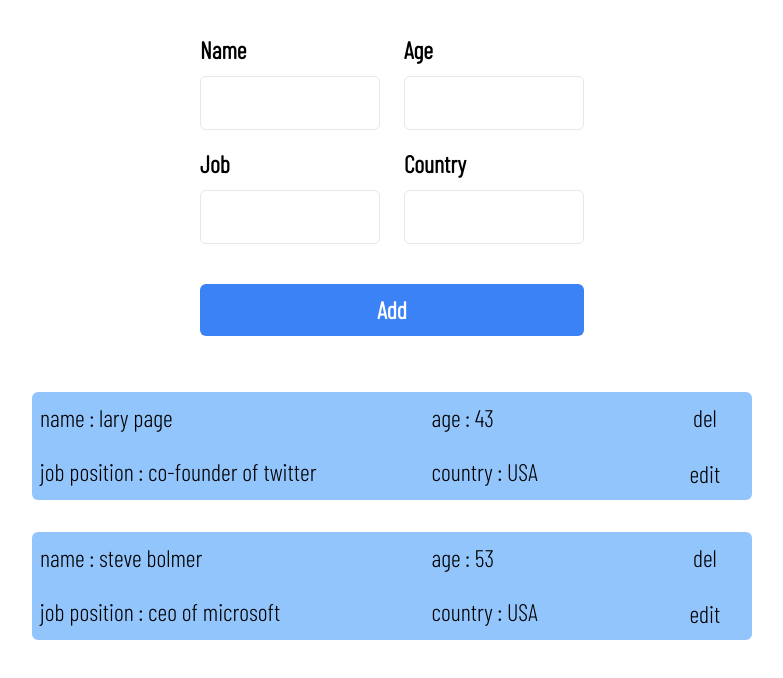
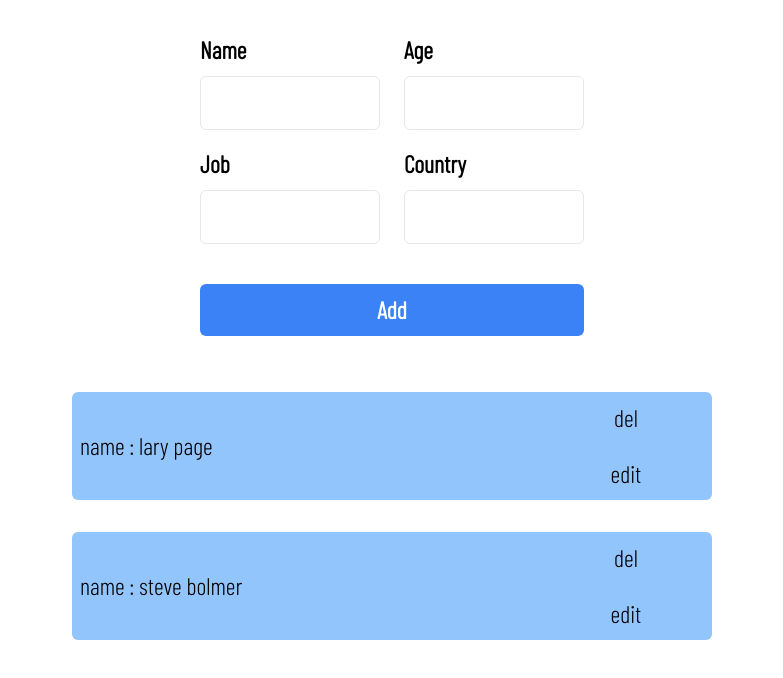
Before and after one commit to EsrafilElahi/reactQuery-userManagement, a React (Vite) app: page / in a window 1280 px wide. Shown: the top 678 px of the page, without its empty margins (248-1031 px from the left). Built offline with nearby package versions, Linux system fonts and the light colour scheme; data requests are answered from the project's data file; a web font is replaced by a local one.

Commit message:
editing...

```diff
--- a/src/components/Test.jsx
+++ /dev/null
@@ -1,9 +0,0 @@
-import React from 'react'
-
-const Test = () => {
-  return (
-    <div>Test</div>
-  )
-}
-
-export default Test
--- a/src/components/UserItem.jsx
+++ b/src/components/UserItem.jsx
@@ -3,13 +3,13 @@ import React from "react";
 const UserItem = (props) => {
   const { name, age, job, country } = props.user;
   return (
-    <div className="bg-blue-300 w-[45rem] my-4 p-2 rounded-md">
+    <div className="bg-blue-300 w-[40rem] my-4 p-2 rounded-md">
       <div className="flex">
-        <div className="flex flex-[8] flex-wrap gap-4">
-          <span className="w-[60%]">name : {name}</span>
-          <span className="w-[25%]">age : {age}</span>
+        <div className="flex flex-[3] flex-wrap gap-4">
+          <span className="flex items-center">name : {name}</span>
+          {/* <span className="w-[25%]">age : {age}</span>
           <span className="w-[60%]">job position : {job}</span>
-          <span className="w-[25%]">country : {country}</span>
+          <span className="w-[25%]">country : {country}</span> */}
         </div>
         <div className="flex flex-col justify-center items-center flex-1 gap-5">
           <span className="cursor-pointer">del</span>
```
Also changed, not shown: src/pages/Home.jsx (+4 -4 lines).
